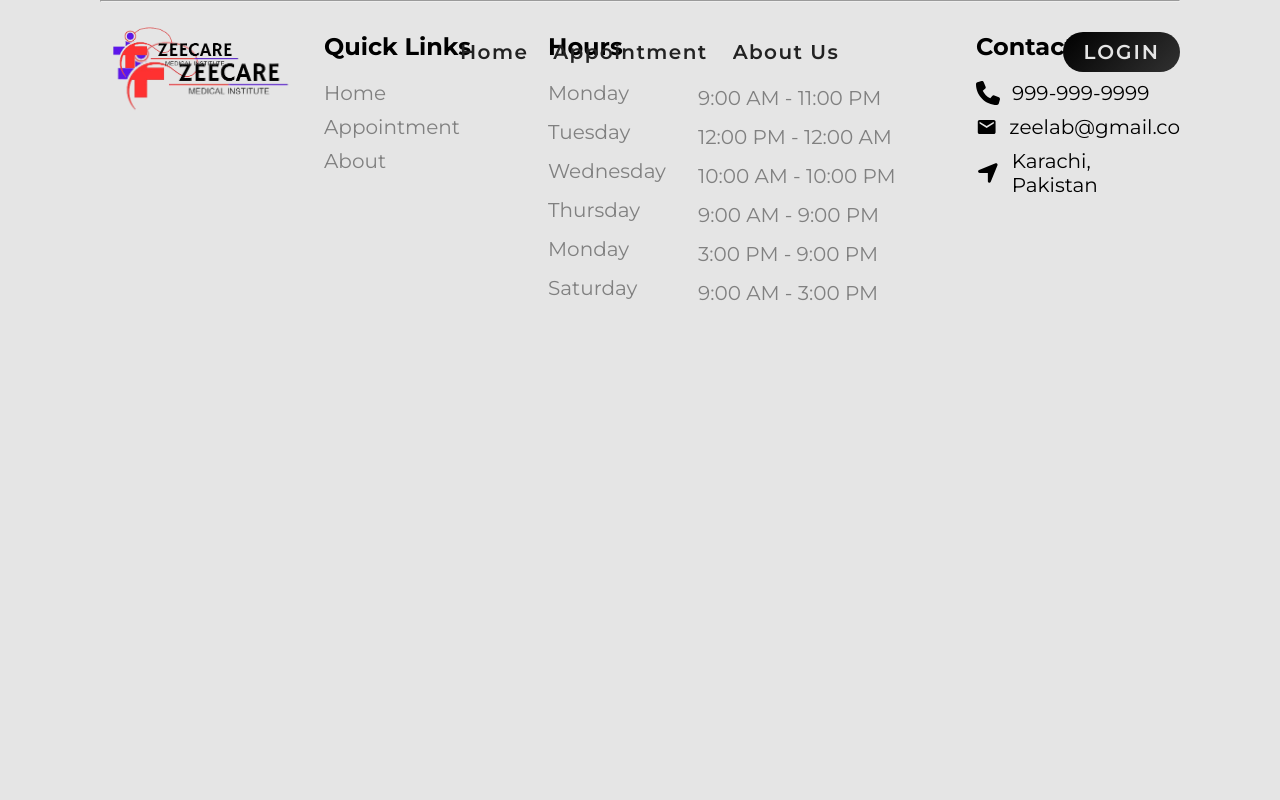
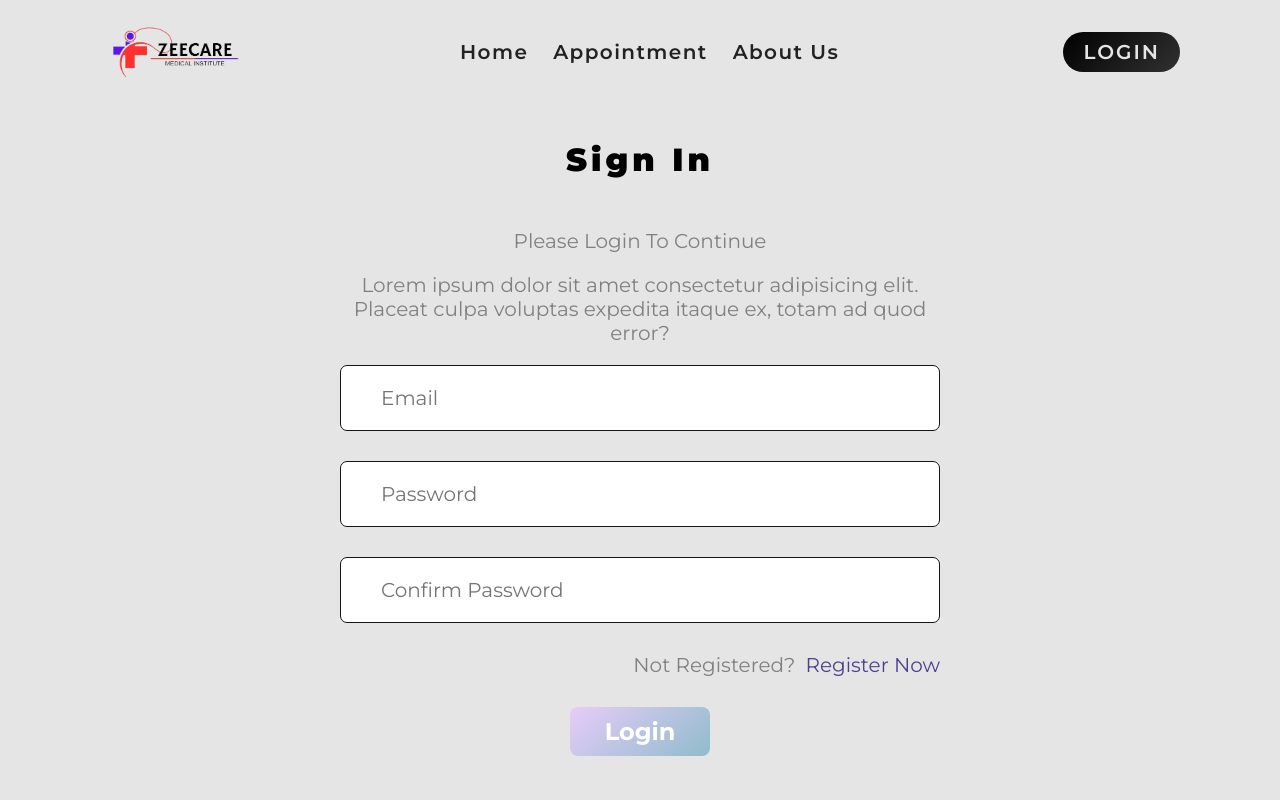
Before and after one commit to Hiru1003/hospital-management-system, a React (Vite) app in the folder Frontend/: page /login in a window 1280 px wide. Shown: the top 800 px of the page. Built offline with nearby package versions, Linux system fonts and the light colour scheme; no server answers.

Commit message:
feat: add login

```diff
--- a/Frontend/src/Pages/Login.jsx
+++ b/Frontend/src/Pages/Login.jsx
@@ -1,11 +1,97 @@
-import React from 'react'
+import axios from "axios";
+import React, { useContext, useState } from "react";
+import { toast } from "react-toastify";
+import { Context } from "../main";
+import { Link, useNavigate, Navigate } from "react-router-dom";
 
 const Login = () => {
+  const { isAuthenticated, setIsAuthenticated } = useContext(Context);
+
+  const [email, setEmail] = useState("");
+  const [password, setPassword] = useState("");
+  const [confirmPassword, setConfirmPassword] = useState("");
+
+  const navigateTo = useNavigate();
+
+  const handleLogin = async (e) => {
+    e.preventDefault();
+    try {
+      await axios
+        .post(
+          "http://localhost:4000/api/v1/user/login",
+          { email, password, confirmPassword, role: "Patient" },
+          {
+            withCredentials: true,
+            headers: { "Content-Type": "application/json" },
+          }
+        )
+        .then((res) => {
+          toast.success(res.data.message);
+          setIsAuthenticated(true);
+          navigateTo("/");
+          setEmail("");
+          setPassword("");
+          setConfirmPassword("");
+        });
+    } catch (error) {
+      toast.error(error.response.data.message);
+    }
+  };
+
+  if (isAuthenticated) {
+    return <Navigate to={"/"} />;
+  }
+
   return (
-    <div>
+    <>
+      <div className="container form-component login-form">
+        <h2>Sign In</h2>
+        <p>Please Login To Continue</p>
+        <p>
+          Lorem ipsum dolor sit amet consectetur adipisicing elit. Placeat culpa
+          voluptas expedita itaque ex, totam ad quod error?
+        </p>
+        <form onSubmit={handleLogin}>
+          <input
+            type="text"
+            placeholder="Email"
+            value={email}
+            onChange={(e) => setEmail(e.target.value)}
+          />
+          <input
+            type="password"
+            placeholder="Password"
+            value={password}
+            onChange={(e) => setPassword(e.target.value)}
+          />
+          <input
+            type="password"
+            placeholder="Confirm Password"
+            value={confirmPassword}
+            onChange={(e) => setConfirmPassword(e.target.value)}
+          />
+          <div
+            style={{
+              gap: "10px",
+              justifyContent: "flex-end",
+              flexDirection: "row",
+            }}
+          >
+            <p style={{ marginBottom: 0 }}>Not Registered?</p>
+            <Link
+              to={"/register"}
+              style={{ textDecoration: "none", color: "#271776ca" }}
+            >
+              Register Now
+            </Link>
+          </div>
+          <div style={{ justifyContent: "center", alignItems: "center" }}>
+            <button type="submit">Login</button>
+          </div>
+        </form>
+      </div>
+    </>
+  );
+};
 
-    </div>
-  )
-}
-
-export default Login
+export default Login;
--- a/Frontend/src/components/Navbar.jsx
+++ b/Frontend/src/components/Navbar.jsx
@@ -11,7 +11,7 @@
 
   const handleLogout = async () => {
     await axios
-      .get("http://localhost:4000/api/v1/user/patient/logout", {
+      .get("http://localhost:4018/api/v1/user/patient/logout", {
         withCredentials: true,
       })
       .then((res) => {
```
